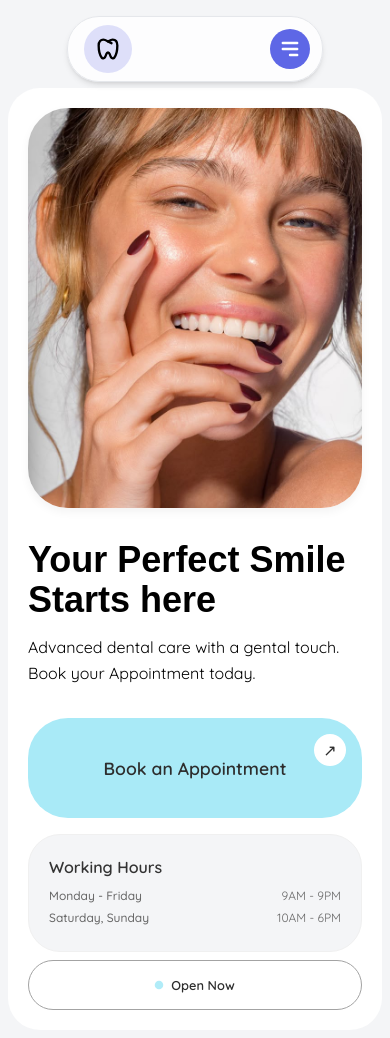
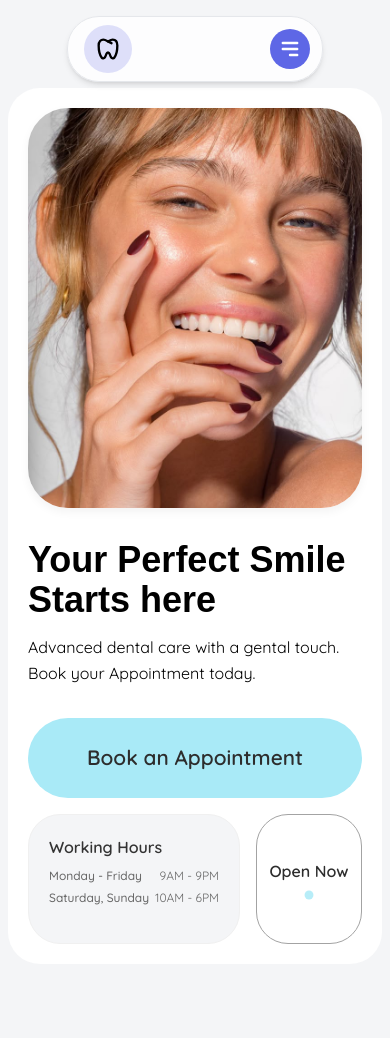
Before and after one commit to ZeroZoroZippy/dental_website, a React (Vite) app: page / in a window 390 px wide. After the commit the page ends 972 px from the top, so only its background shows below. Built offline with nearby package versions, Linux system fonts and the light colour scheme; a web font is replaced by a local one.

Commit message:
Redesign the info box container for mobile view

```diff
--- a/src/ui/BookAppointmentBox.jsx
+++ b/src/ui/BookAppointmentBox.jsx
@@ -6,6 +6,18 @@ const BookAppointmentBox = ({ windowWidth, delay = 0.9 }) => {
             initial={{ opacity: 0, y: 20 }}
             animate={{ opacity: 1, y: 0 }}
             transition={{ delay, duration: 0.5 }}
+            whileTap={{
+                scale: 0.95,
+                transition: { duration: 0.1, type: "spring", stiffness: 400 }
+            }}
+            whileHover={{
+                scale: 1.02,
+                transition: { duration: 0.2 }
+            }}
+            onClick={() => {
+                // Add your booking logic here
+                console.log('Book appointment clicked');
+            }}
             style={{
                 backgroundColor: '#a9eaf7',
                 borderRadius: windowWidth < 768 ? '2.5rem' : '3rem', // Increased from 1.5rem to 2.5rem
@@ -15,13 +27,13 @@ const BookAppointmentBox = ({ windowWidth, delay = 0.9 }) => {
                 display: 'flex',
                 alignItems: 'center',
                 justifyContent: 'center',
-                minHeight: windowWidth < 768 ? '100px' : '200px',
+                minHeight: windowWidth < 768 ? '70px' : '200px',
                 flex: windowWidth < 768 ? '1' : '1.5', // 1.5x width on desktop
             }}
         >
             <h3 style={{
                 fontFamily: 'Quicksand, sans-serif',
-                fontSize: windowWidth < 768 ? '1.1rem' : '1.25rem',
+                fontSize: windowWidth < 768 ? '1.3rem' : '1.25rem',
                 fontWeight: '600',
                 color: '#2d2d2d',
                 textAlign: 'center',
@@ -29,6 +41,8 @@ const BookAppointmentBox = ({ windowWidth, delay = 0.9 }) => {
             }}>
                 Book an Appointment
             </h3>
+            {/* Arrow icon only on desktop */}
+            {windowWidth >= 768 && (
                 <div style={{
                     position: 'absolute',
                     top: '1rem',
@@ -43,6 +57,7 @@ const BookAppointmentBox = ({ windowWidth, delay = 0.9 }) => {
                 }}>
                     <span style={{ fontSize: '1rem', color: '#2d2d2d' }}>↗</span>
                 </div>
+            )}
         </motion.div>
     );
 };
--- a/src/ui/InfoBoxContainer.jsx
+++ b/src/ui/InfoBoxContainer.jsx
@@ -27,36 +27,62 @@ const InfoBoxContainer = () => {
             width: '100%',
             maxWidth: windowWidth < 768 ? '100%' : '100%'
         }}>
-            {/* Mobile: Book Appointment first */}
-            {windowWidth < 768 && (
+            {/* Mobile Bento Layout */}
+            {windowWidth < 768 ? (
+                <>
+                    {/* Top: Book Appointment (full width) */}
                     <div style={{
-                    flex: '1',
-                    minWidth: '100%'
+                        width: '100%'
                     }}>
                         <BookAppointmentBox windowWidth={windowWidth} delay={0.6} />
                     </div>
-            )}
 
-            {/* Left side container for Working Hours and Open Now */}
+                    {/* Bottom: Working Hours (left) + Open Now (right) */}
+                    <div style={{
+                        display: 'flex',
+                        gap: '1rem',
+                        width: '100%',
+                        height: '130px' // Fixed height to ensure both boxes are same height
+                    }}>
+                        {/* Working Hours - wider due to more content */}
+                        <div style={{
+                            flex: '2',
+                            minWidth: '0' // Allow flex shrinking
+                        }}>
+                            <WorkingHoursBox windowWidth={windowWidth} delay={0.8} />
+                        </div>
+
+                        {/* Open Now - narrower, content-based width */}
+                        <div style={{
+                            flex: '1',
+                            minWidth: '0' // Allow flex shrinking
+                        }}>
+                            <OpenNowBox windowWidth={windowWidth} delay={1.0} />
+                        </div>
+                    </div>
+                </>
+            ) : (
+                <>
+                    {/* Desktop Layout - Left side container for Working Hours and Open Now */}
                     <div style={{
                         display: 'flex',
                         flexDirection: 'column',
                         gap: '0.5rem',
-                flex: windowWidth < 768 ? '1' : '1',
-                minWidth: windowWidth < 768 ? '100%' : '200px'
+                        flex: '1',
+                        minWidth: '200px'
                     }}>
-                <WorkingHoursBox windowWidth={windowWidth} delay={windowWidth < 768 ? 0.8 : 0.8} />
-                <OpenNowBox windowWidth={windowWidth} delay={windowWidth < 768 ? 1.0 : 1.0} />
+                        <WorkingHoursBox windowWidth={windowWidth} delay={0.8} />
+                        <OpenNowBox windowWidth={windowWidth} delay={1.0} />
                     </div>
 
                     {/* Desktop: Book Appointment on right side */}
-            {windowWidth >= 768 && (
                     <div style={{
                         flex: '1.5',
                         minWidth: '250px'
                     }}>
                         <BookAppointmentBox windowWidth={windowWidth} delay={0.9} />
                     </div>
+                </>
             )}
         </div>
     );
--- a/src/ui/OpenNowBox.jsx
+++ b/src/ui/OpenNowBox.jsx
@@ -12,13 +12,23 @@ const OpenNowBox = ({ windowWidth, delay = 1.0 }) => {
                 padding: windowWidth < 768 ? '0.75rem' : '1rem',
                 border: '1px solid #A3A3A3',
                 display: 'flex',
+                flexDirection: windowWidth < 768 ? 'column' : 'row',
                 alignItems: 'center',
                 justifyContent: 'center',
                 gap: '0.5rem',
                 flex: '1',
-                minHeight: windowWidth < 768 ? '50px' : '60px'
+                height: windowWidth < 768 ? '100%' : 'auto',
+                minHeight: windowWidth < 768 ? 'auto' : '60px'
             }}
         >
+            <span style={{
+                fontFamily: 'Quicksand, sans-serif',
+                fontSize: windowWidth < 768 ? '1rem' : '1rem',
+                fontWeight: '600',
+                color: '#2d2d2d'
+            }}>
+                Open Now
+            </span>
             <motion.div
                 animate={{
                     scale: [1, 1.2, 1],
@@ -36,14 +46,6 @@ const OpenNowBox = ({ windowWidth, delay = 1.0 }) => {
                     borderRadius: '50%'
                 }}
             />
-            <span style={{
-                fontFamily: 'Quicksand, sans-serif',
-                fontSize: windowWidth < 768 ? '0.8rem' : '1rem',
-                fontWeight: '600',
-                color: '#2d2d2d'
-            }}>
-                Open Now
-            </span>
         </motion.div>
     );
 };
--- a/src/ui/WorkingHoursBox.jsx
+++ b/src/ui/WorkingHoursBox.jsx
@@ -13,7 +13,8 @@ const WorkingHoursBox = ({ windowWidth, delay = 0.8 }) => {
                 paddingBottom: windowWidth < 768 ? '1.5rem' : '1.75rem',
                 flex: '1',
                 border: '1px solid #f0f0f0',
-                minHeight: windowWidth < 768 ? '100px' : '120px'
+                height: windowWidth < 768 ? '100%' : 'auto',
+                minHeight: windowWidth < 768 ? 'auto' : '120px'
             }}
         >
             <h3 style={{
```
Lines whose indentation alone changed are shown as unchanged.
